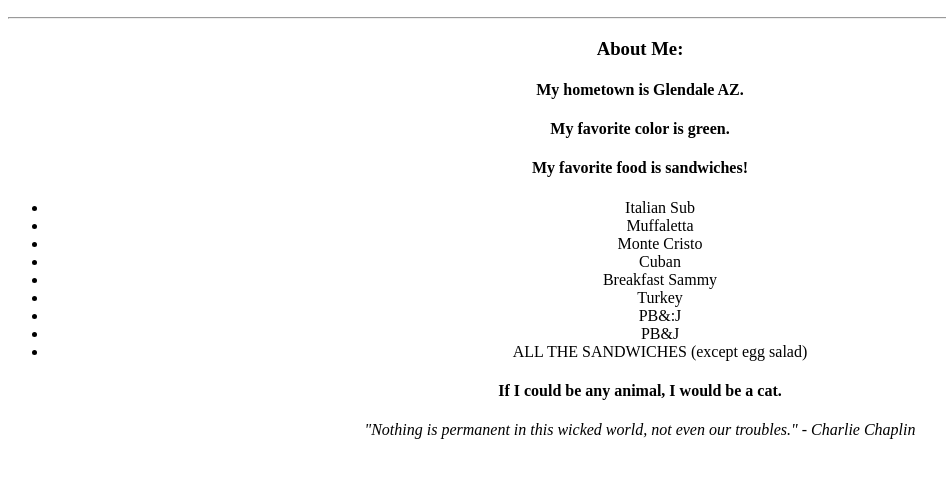
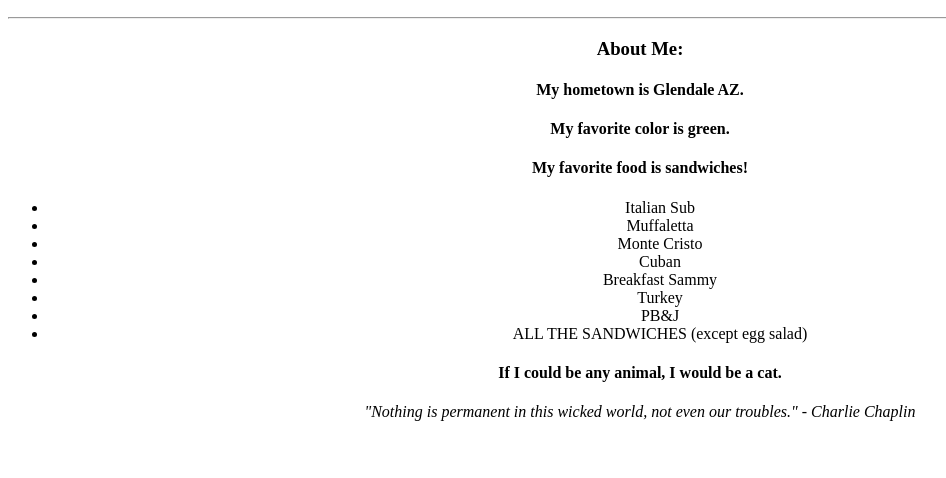
Before and after one commit to mkatkennedy/my-profile, a plain HTML site: page index.html in a window 1280 px wide. Shown: the part 110-588 px from the top of the page, without its empty margins (0-946 px from the left). Drawn offline with Linux system fonts and the light colour scheme.

Commit message:
fixed spelling error

```diff
--- a/index.html
+++ b/index.html
@@ -21,7 +21,6 @@
 						<li>Cuban</li>
 						<li>Breakfast Sammy
 						<li>Turkey</li>
-						<li>PB&amp:J</li>
 					    <li>PB&amp;J</li>
 						<li>ALL THE SANDWICHES (except egg salad)</li>
 					  </ul></p>
```
